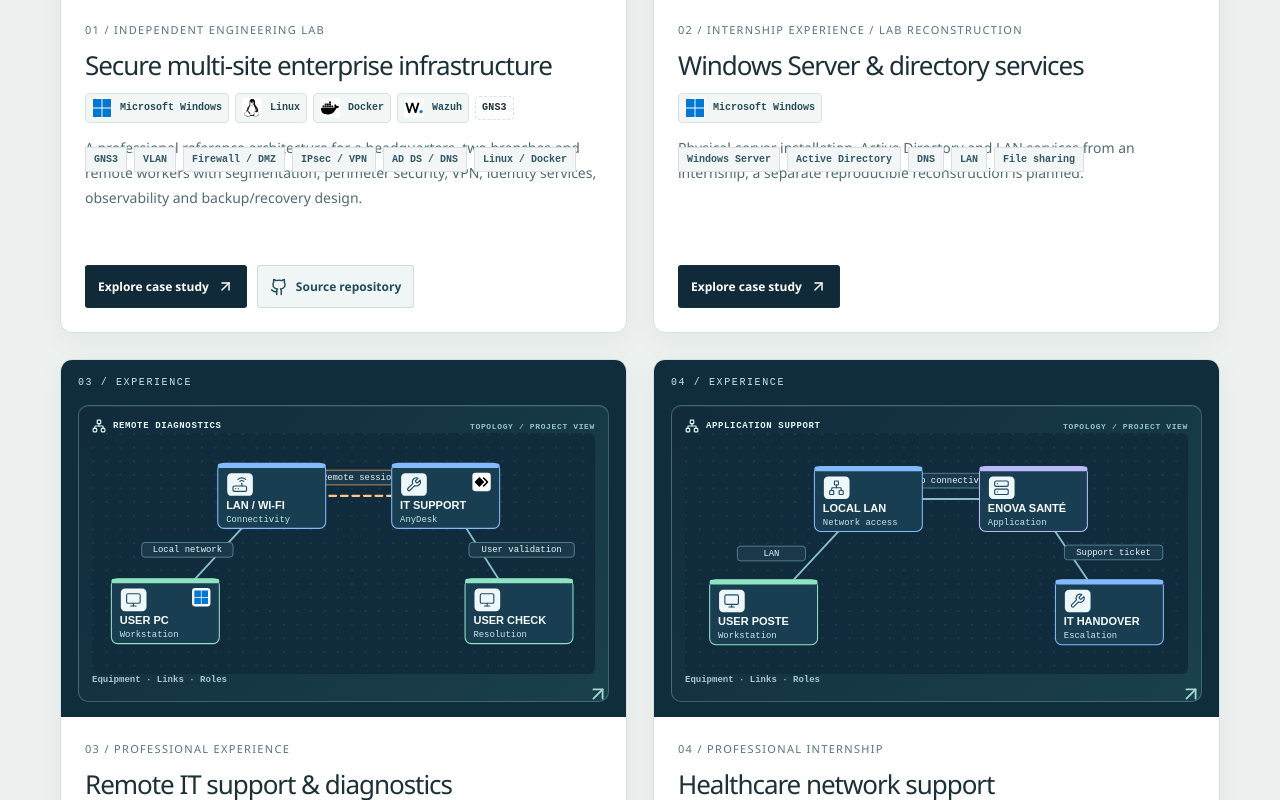
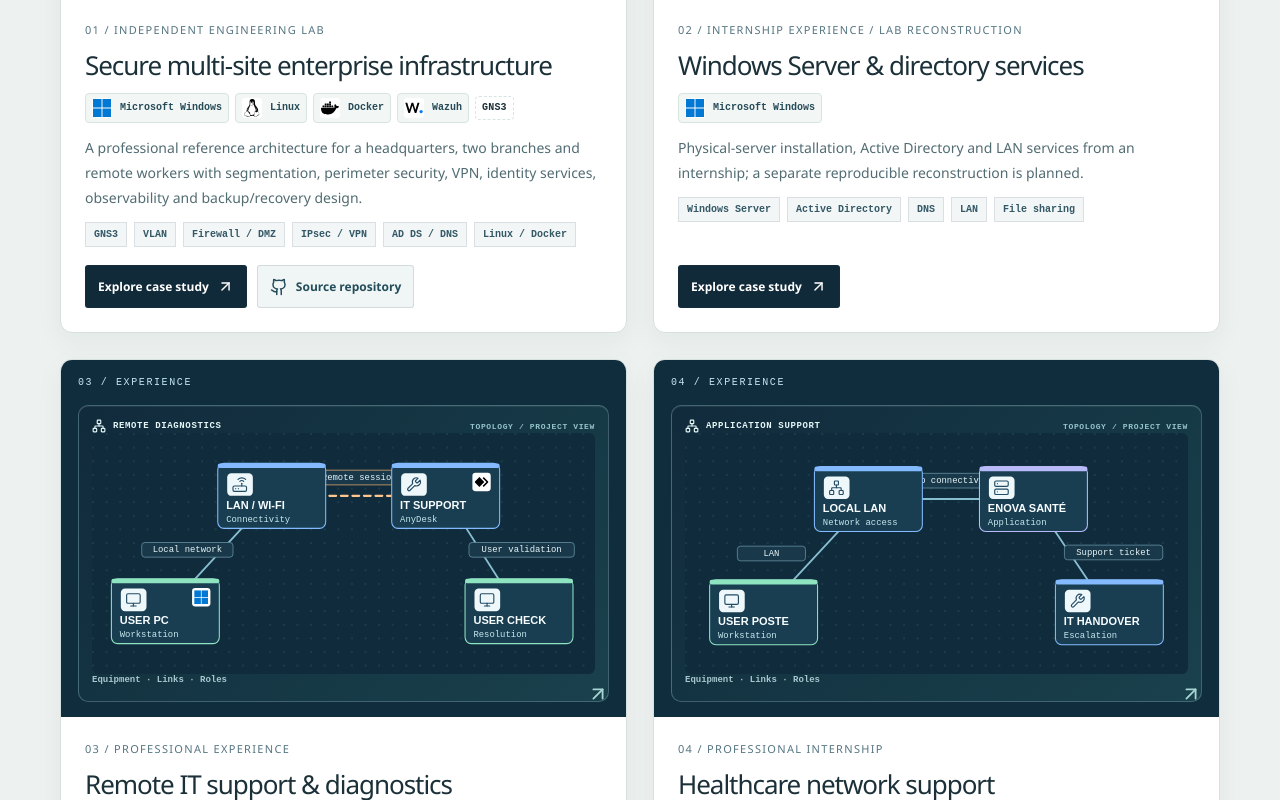
Before and after one commit to tahazitan/taha-zitane-portfolio, a Next.js app: page / in a window 1280 px wide. Shown: the part 4460-5260 px from the top of the page. Built offline with nearby package versions, Linux system fonts and the light colour scheme.

Commit message:
Fix zero-basis project summaries that collapse and overlap tags

```diff
--- a/src/app/evidence-design.css
+++ b/src/app/evidence-design.css
@@ -69,7 +69,7 @@
 }
 .work-card-title a:hover{text-decoration:underline;text-decoration-color:#70aaa4;text-underline-offset:4px}
 .work-card-copy .tech-marks--inline{margin:0}
-.work-card-summary{min-height:0;flex:0}
+.work-card-summary{min-height:0;flex:0 0 auto}
 .work-cards{align-items:stretch}
 .visual-project{
  --vp-border:#567e97;--vp-glow:#7dd6d4;
```
